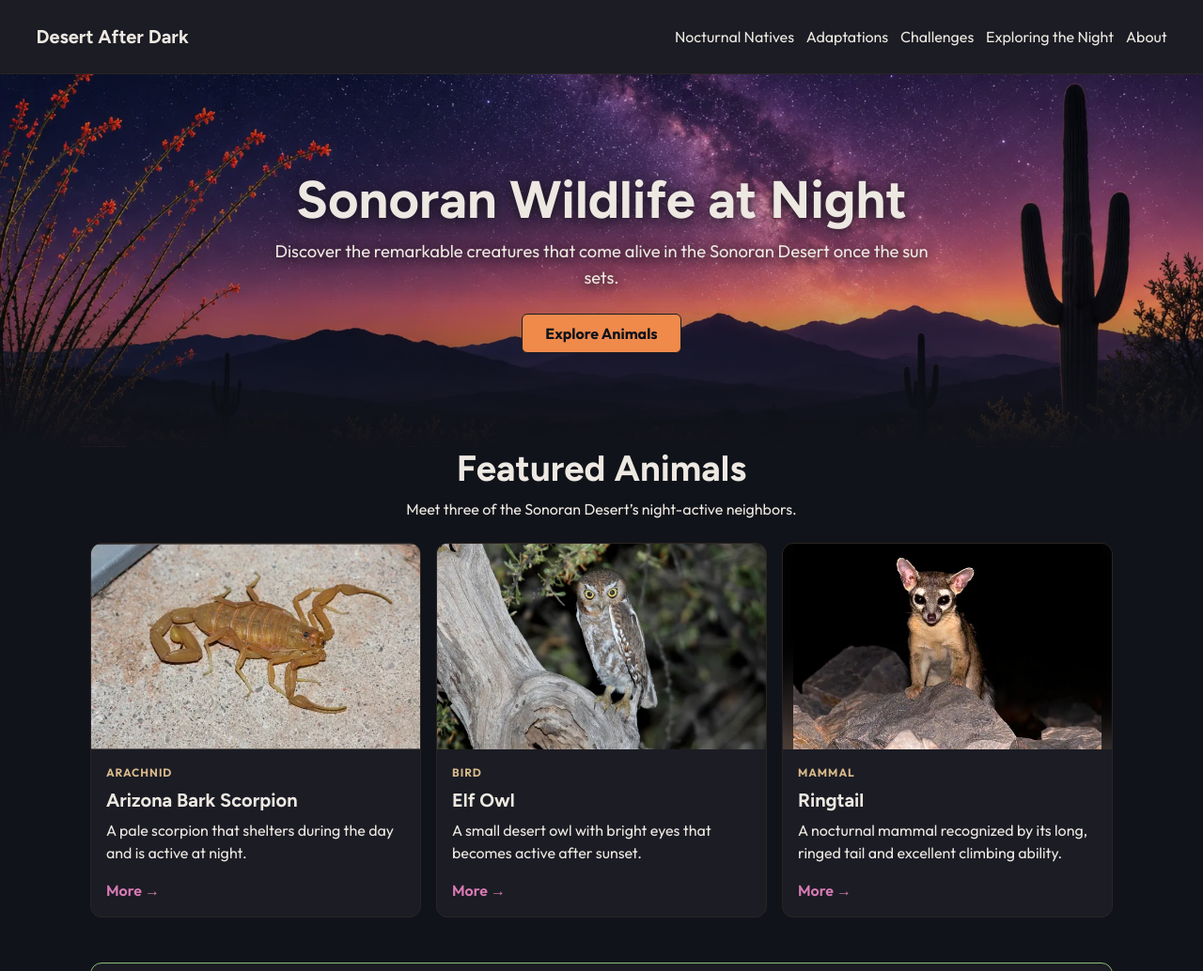
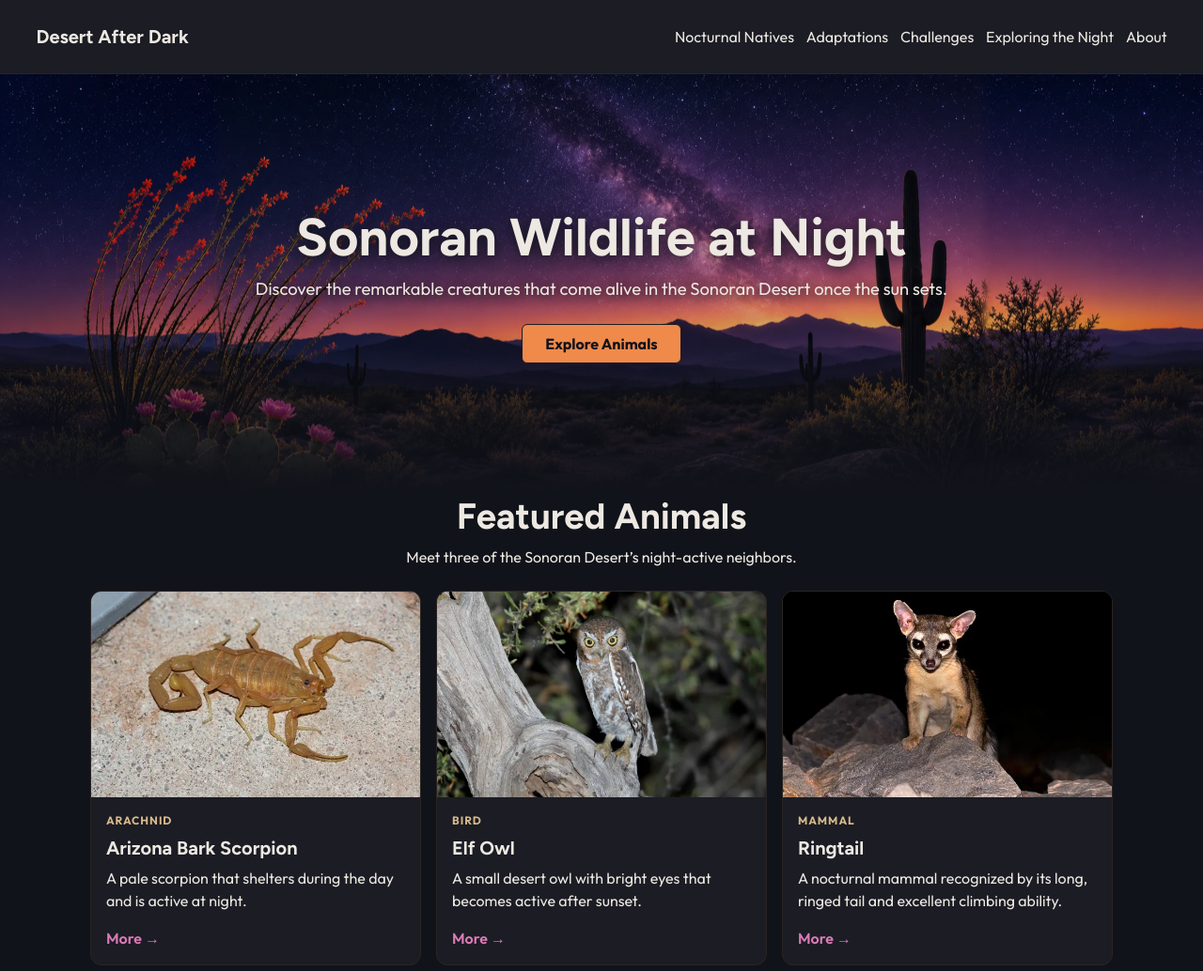
Before and after one commit to krfowler415/GIT414-Deliverable-4, a plain HTML site: page index.html in a window 1280 px wide. Shown: the top 1034 px of the page at 94% size. Drawn offline with Linux system fonts and the light colour scheme.

Commit message:
Adjust styles for hero and animal card components
Updated styles for animal cards and hero section.

```diff
--- a/styles.css
+++ b/styles.css
@@ -346,7 +346,7 @@
     display: block;
     inline-size: 100%;
     block-size: 100%;
-    object-fit: contain;
+    object-fit: cover;
     object-position: center;
   }
 
@@ -426,7 +426,7 @@
 
 @layer utilities {
   .u-muted { color: var(--color-muted); }
-  .u-max-text { max-width: 60ch; }
+  .u-max-text { max-width: 75ch; }
   .u-mb-0 { margin-bottom: 0; }
 }
 
@@ -510,14 +510,33 @@
   }
 
   @media (max-width: 43.99rem) {
-    .hero { min-block-size: 20rem; }
+    .hero { min-block-size: 18rem; }
     .hero::before { background-position: center 52%; }
     .animal-card__body { padding: var(--space-medium); }
   }
 
+  /* Tablet and desktop hero background */
+  @media (min-width: 44rem) and (max-width: 99.99rem) {
+    .hero {
+      min-block-size: clamp(18rem, 35vw, 36rem);
+    }
+
+    .hero::before {
+      background-image:
+        linear-gradient(
+          to bottom,
+          rgba(17,19,26,.10),
+          rgba(17,19,26,.18) 62%,
+          var(--color-deep-night)
+        ),
+        url("images/sonoran-desert-twilight-ultrawide.webp");
+      background-position: center 60%;
+    }
+  }
+
   /* Ultrawide hero background */
   @media (min-width: 100rem) {
-    .hero { min-block-size: 36rem; }
+    .hero { min-block-size: clamp(36rem, 35vw, 48rem); }
     .hero::before {
       inline-size: 100vw;
       -webkit-mask-image: none;
```
